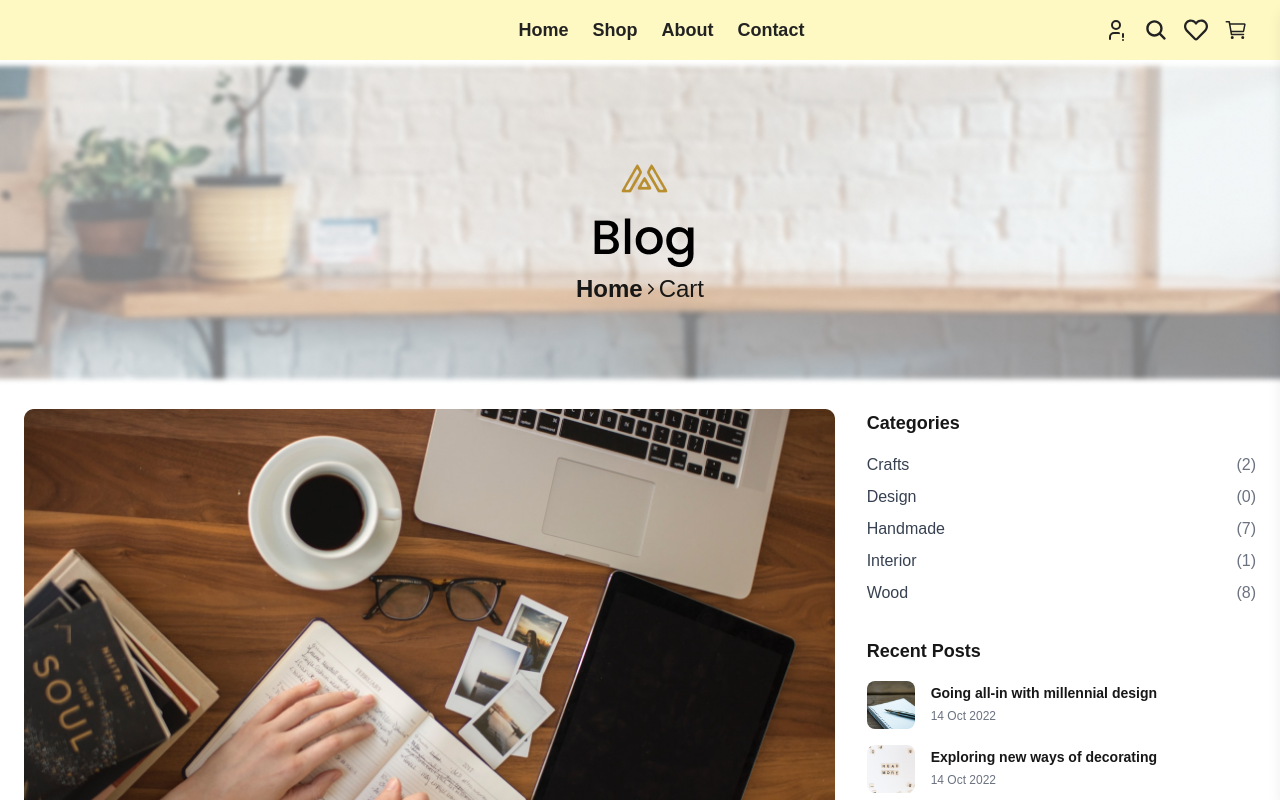
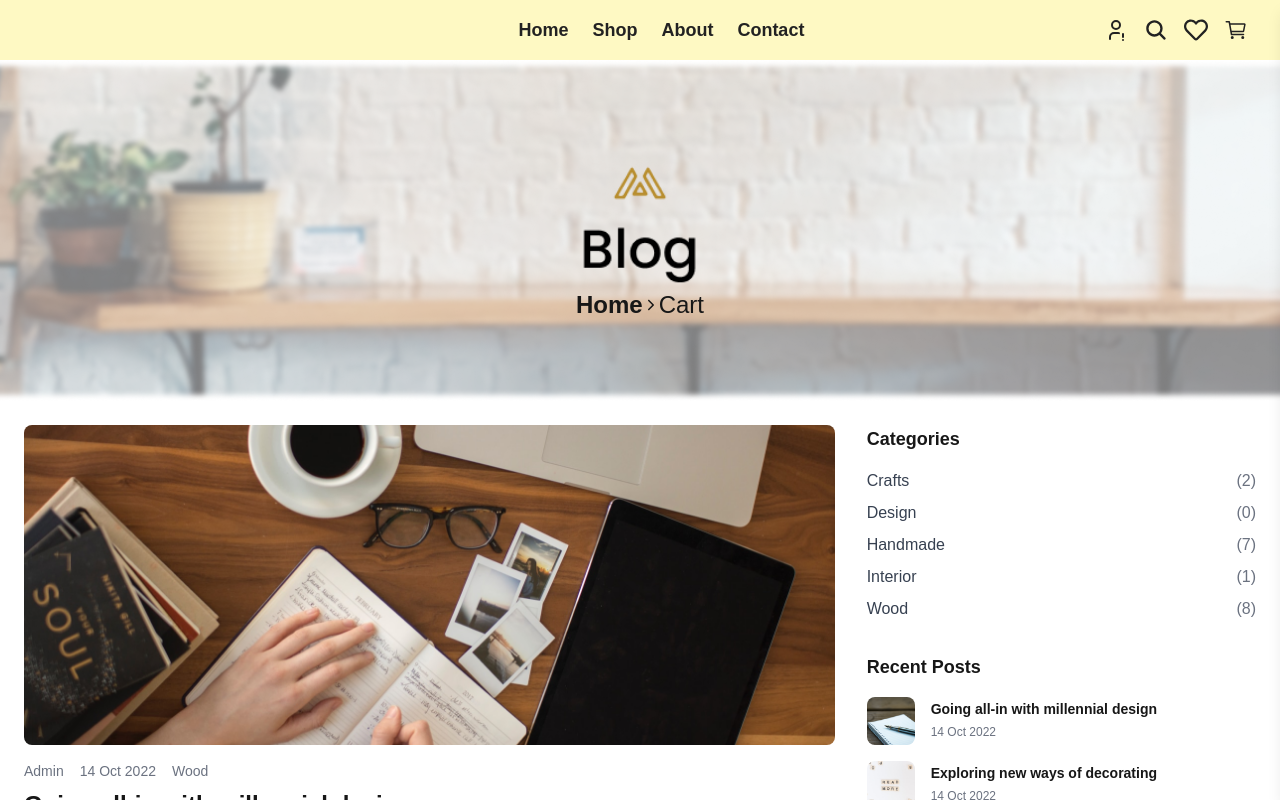
Before and after one commit to MuhammadSamad30/E-Commerce-Hackathon, a Next.js app: page /about in a window 1280 px wide. Shown: the top 800 px of the page. Built offline with nearby package versions, Linux system fonts and the light colour scheme.

Commit message:
E-Commerce-Hackathon

```diff
--- a/components/Blog.tsx
+++ b/components/Blog.tsx
@@ -1,25 +1,37 @@
-import React from 'react'
-import { IoIosArrowForward } from 'react-icons/io'
+import React from 'react';
+import Image from 'next/image';
+import Link from 'next/link';
+import { IoIosArrowForward } from 'react-icons/io';
 
-const blog = () => {
+const Blog = () => {
   return (
     <section
       className="relative bg-cover bg-center text-center py-20 px-6"
       style={{
         backgroundImage: "url('/Shop-banner.png')",
-      }}>
-        <img src="/Blog-logo.png" alt="Logo" className='flex items-center md:ml-[46%] ml-[32%]' />
+      }}
+    >
+      <div className="flex items-center justify-center">
+        <Image
+          src="/Blog-logo.png"
+          alt="Logo"
+          width={120}
+          height={120}
+          priority
+        />
+      </div>
 
       <div className="inline-flex items-center">
-        <a href='/' className="text-2xl font-bold">Home
-        </a>
-        <IoIosArrowForward/>
-        <a href='/shop' className="text-2xl font-normal">Cart</a>
+        <Link href="/" className="text-2xl font-bold">
+          Home
+        </Link>
+        <IoIosArrowForward />
+        <Link href="/shop" className="text-2xl font-normal">
+          Cart
+        </Link>
+      </div>
+    </section>
+  );
+};
 
-      </div>
-
-    </section>
-  )
-}
-
-export default blog
+export default Blog;
--- a/components/BlogHome.tsx
+++ b/components/BlogHome.tsx
@@ -1,4 +1,5 @@
 import React from 'react';
+import Image from 'next/image';
 import { CiClock2 } from 'react-icons/ci';
 import { SlCalender } from 'react-icons/sl';
 
@@ -42,17 +43,27 @@ const BlogHome = () => {
             key={blog.id}
             className="bg-white rounded-lg shadow-md hover:shadow-lg transition p-2"
           >
-            <img
-              src={blog.image}
-              alt={blog.title}
-              className="w-full h-[60%] object-cover rounded-t-lg"
-            />
+            <div className="relative w-full h-48">
+              <Image
+                src={blog.image}
+                alt={blog.title}
+                layout="fill"
+                objectFit="cover"
+                className="rounded-t-lg"
+              />
+            </div>
             <div className="mt-4 text-center">
               <h3 className="text-lg font-medium">{blog.title}</h3>
-              <button className="text-xl font-bold underline text-gray-600 mt-2">Read More</button>
+              <button className="text-xl font-bold underline text-gray-600 mt-2">
+                Read More
+              </button>
               <div className="flex justify-center items-center gap-4 text-gray-500 text-sm mt-4">
-                <span><CiClock2 className='inline-flex gap-1'/> {blog.time}</span>
-                <span><SlCalender className='inline-flex'/> {blog.date}</span>
+                <span>
+                  <CiClock2 className="inline-flex gap-1" /> {blog.time}
+                </span>
+                <span>
+                  <SlCalender className="inline-flex" /> {blog.date}
+                </span>
               </div>
             </div>
           </div>
--- a/components/BlogSec.tsx
+++ b/components/BlogSec.tsx
@@ -1,4 +1,5 @@
 import React from "react";
+import Image from "next/image";
 
 const BlogSec: React.FC = () => {
   const blogPosts = [
@@ -66,12 +67,16 @@ const BlogSec: React.FC = () => {
         <div className="lg:col-span-2">
           {blogPosts.map((post) => (
             <div key={post.id} className="mb-8">
-              <img
+              <div className="relative w-full h-80">
+                <Image
                   src={post.image}
                   alt={post.title}
-                className="w-full h-100 object-cover rounded-lg mb-4"
+                  layout="fill"
+                  objectFit="cover"
+                  className="rounded-lg"
                 />
-              <div className="flex items-center text-sm text-gray-500 mb-2">
+              </div>
+              <div className="flex items-center text-sm text-gray-500 mb-2 mt-4">
                 <span className="mr-4">Admin</span>
                 <span className="mr-4">{post.date}</span>
                 <span>{post.category}</span>
@@ -102,11 +107,15 @@ const BlogSec: React.FC = () => {
             <ul className="space-y-4">
               {recentPosts.map((post) => (
                 <li key={post.id} className="flex items-center">
-                  <img
+                  <div className="relative w-12 h-12 mr-4">
+                    <Image
                       src={post.image}
                       alt={post.title}
-                    className="w-12 h-12 object-cover rounded-lg mr-4"
+                      layout="fill"
+                      objectFit="cover"
+                      className="rounded-lg"
                     />
+                  </div>
                   <div>
                     <h4 className="text-sm font-semibold">{post.title}</h4>
                     <span className="text-xs text-gray-500">{post.date}</span>
--- a/components/Cart.tsx
+++ b/components/Cart.tsx
@@ -1,5 +1,7 @@
-import React from 'react'
-import { IoIosArrowForward } from 'react-icons/io'
+import React from 'react';
+import Image from 'next/image';
+import Link from 'next/link';
+import { IoIosArrowForward } from 'react-icons/io';
 
 const Cart = () => {
   return (
@@ -7,19 +9,28 @@ const Cart = () => {
       className="relative bg-cover bg-center text-center py-20 px-6"
       style={{
         backgroundImage: "url('/Shop-banner.png')",
-      }}>
-        <img src="/Cart-logo.png" alt="Logo" className='flex items-center md:ml-[46%] ml-[30%]' />
-
-      <div className="inline-flex items-center">
-        <a href='/' className="text-2xl font-bold">Home
-        </a>
-        <IoIosArrowForward/>
-        <a href='/cart' className="text-2xl font-normal">Cart</a>
-
+      }}
+    >
+      <div className="flex justify-center">
+        <Image
+          src="/Cart-logo.png"
+          alt="Cart Logo"
+          width={150}
+          height={50}
+        />
       </div>
 
+      <div className="inline-flex items-center justify-center mt-4">
+        <Link href="/" className="text-2xl font-bold">
+          Home
+        </Link>
+        <IoIosArrowForward />
+        <Link href="/cart" className="text-2xl font-normal">
+          Cart
+        </Link>
+      </div>
     </section>
-  )
-}
+  );
+};
 
-export default Cart
+export default Cart;
```
Lines whose indentation alone changed are shown as unchanged.
